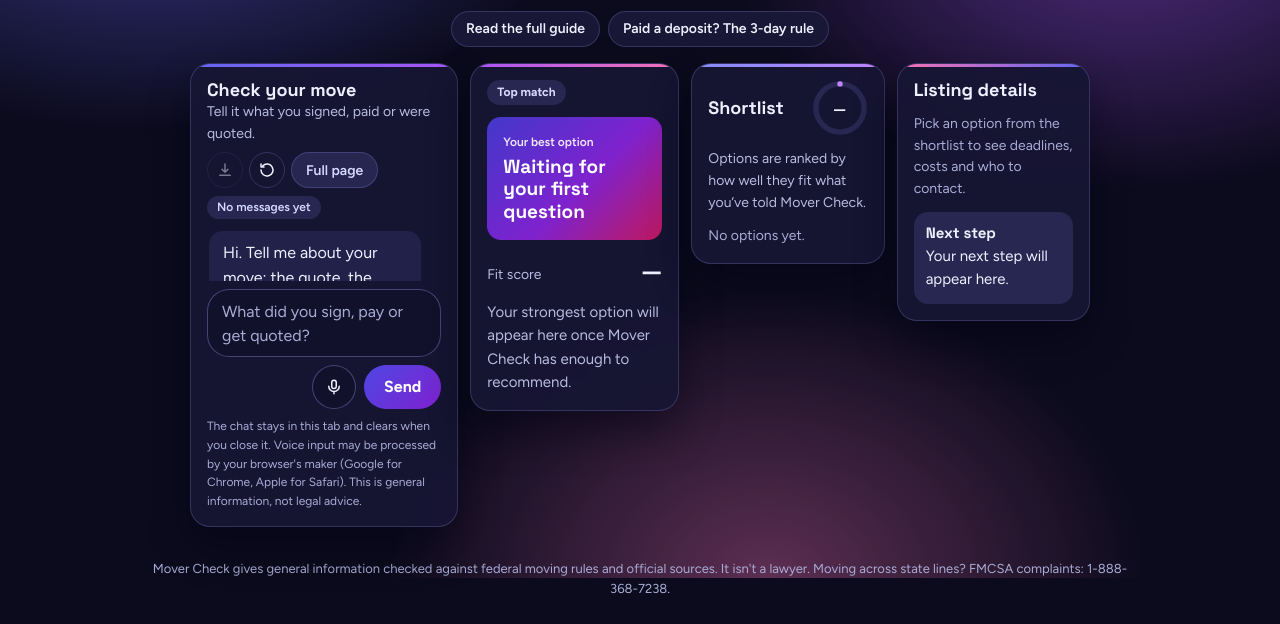
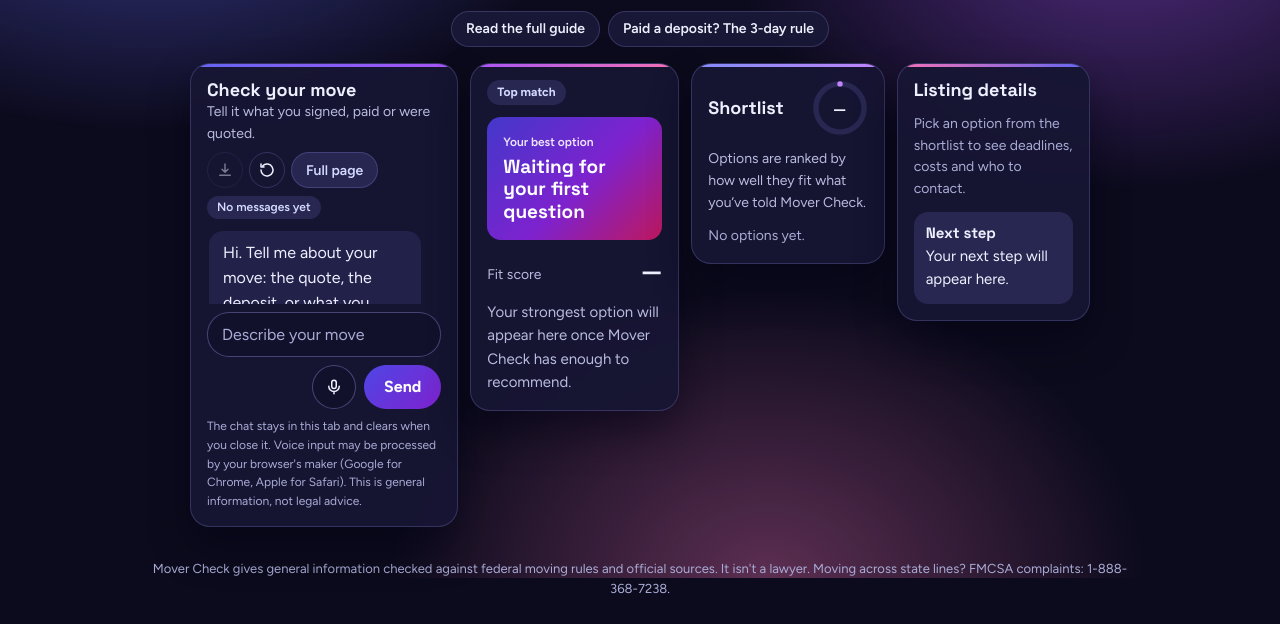
Before and after one commit to aiandi49/mover-check, a website: page index.html in a window 1280 px wide. Shown: the part 222-846 px from the top of the page. Drawn offline with Linux system fonts and the light colour scheme.

Commit message:
Add files via upload

```diff
--- a/index.html
+++ b/index.html
@@ -77,7 +77,7 @@
       </div>
       <div class="composer" id="composer">
         <label class="visually-hidden" for="chat-input">Your message</label>
-        <textarea id="chat-input" rows="1" maxlength="4000" placeholder="What did you sign, pay or get quoted?" autocomplete="off"></textarea>
+        <textarea id="chat-input" rows="1" maxlength="4000" placeholder="Describe your move" autocomplete="off"></textarea>
         <div class="composer-buttons">
           <button type="button" class="mic-btn" id="mic-btn" aria-pressed="false" aria-label="Start voice input" hidden>
             <svg viewBox="0 0 24 24" aria-hidden="true" focusable="false"><rect x="9" y="3" width="6" height="11" rx="3"/><path d="M5 11a7 7 0 0 0 14 0M12 18v3"/></svg>
```
